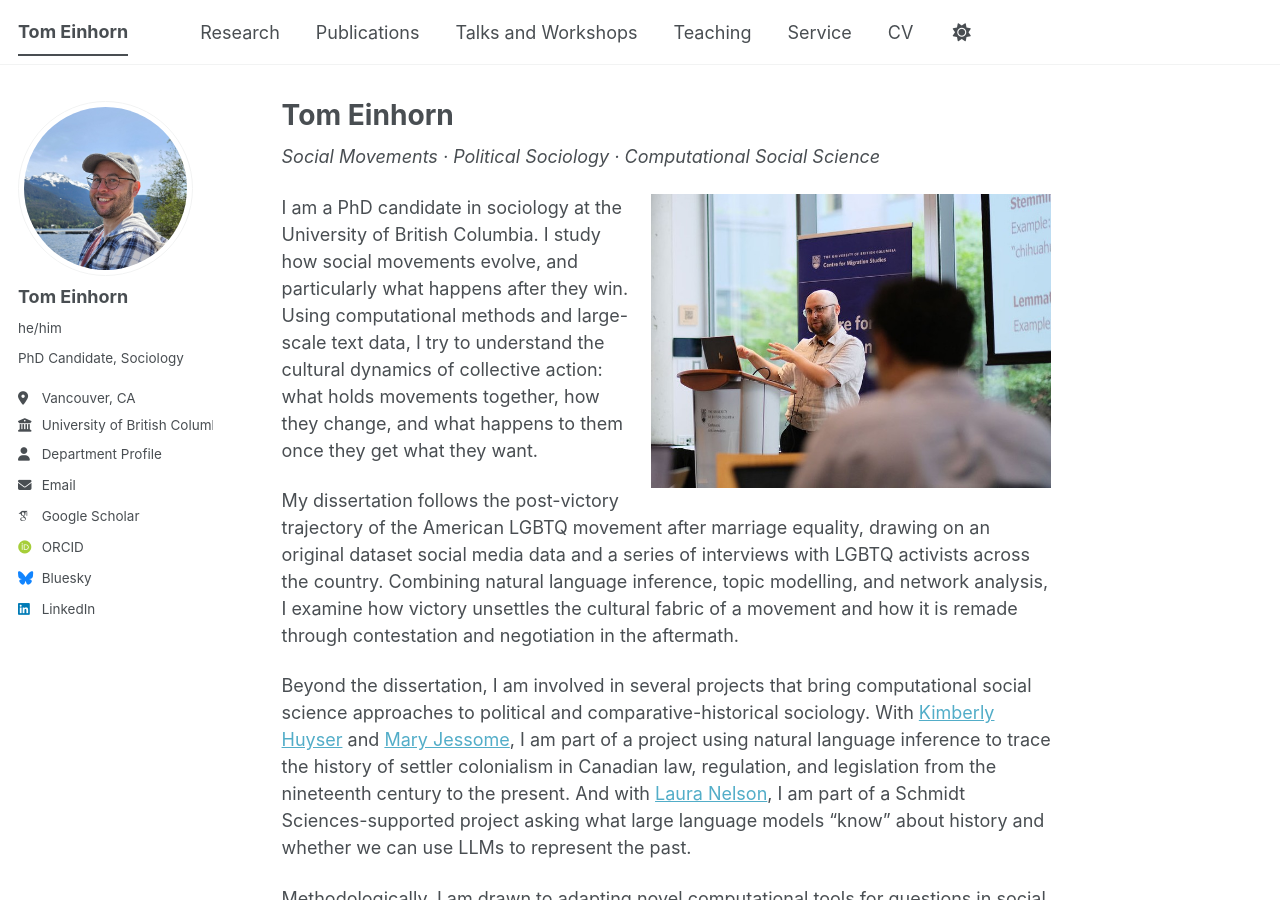
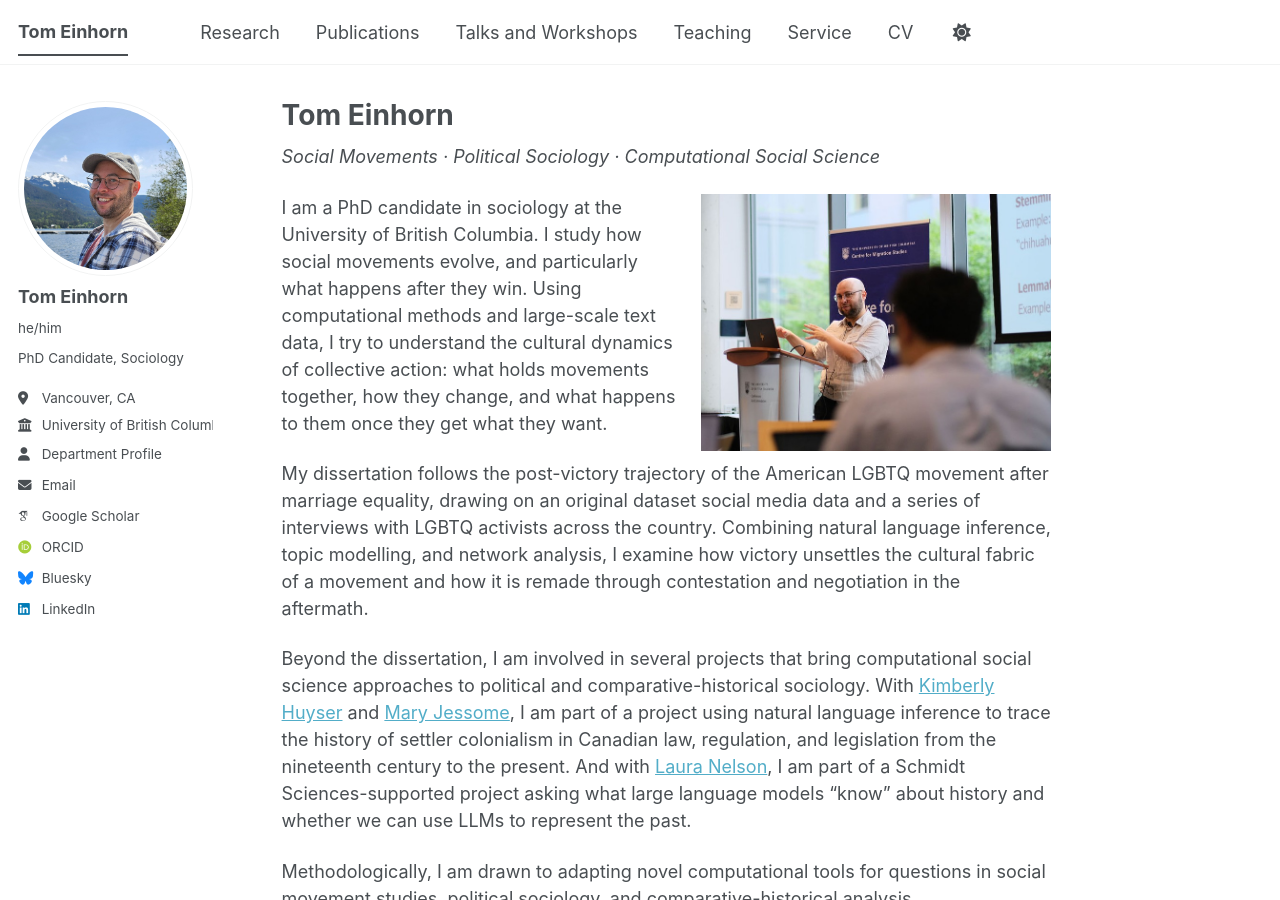
Before and after one commit to TomEinhorn/tomeinhorn.github.io, a Jekyll site: the page built from _pages/about.md, in a window 1280 px wide and 900 px high. Built offline with Jekyll 4.4.1, drawn with Linux system fonts in a browser that asks for light colours; some web fonts are replaced; a script bundle is joined from its source files by our own code; library files that are not in the unit come from our copies.

Commit message:
Adjust image width for presentation photo
Updated image width for Tom Einhorn's photo in the about page.

```diff
--- a/_pages/about.md
+++ b/_pages/about.md
@@ -10,7 +10,7 @@ redirect_from:
 
 *Social Movements · Political Sociology · Computational Social Science*
 
-![Tom Einhorn](/images/presentation_photo.jpg){: .align-right width="400px"}
+![Tom Einhorn](/images/presentation_photo.jpg){: .align-right width="350px"}
 
 I am a PhD candidate in sociology at the University of British Columbia. I study how social movements evolve, and particularly what happens after they win. Using computational methods and large-scale text data, I try to understand the cultural dynamics of collective action: what holds movements together, how they change, and what happens to them once they get what they want.
 
```
